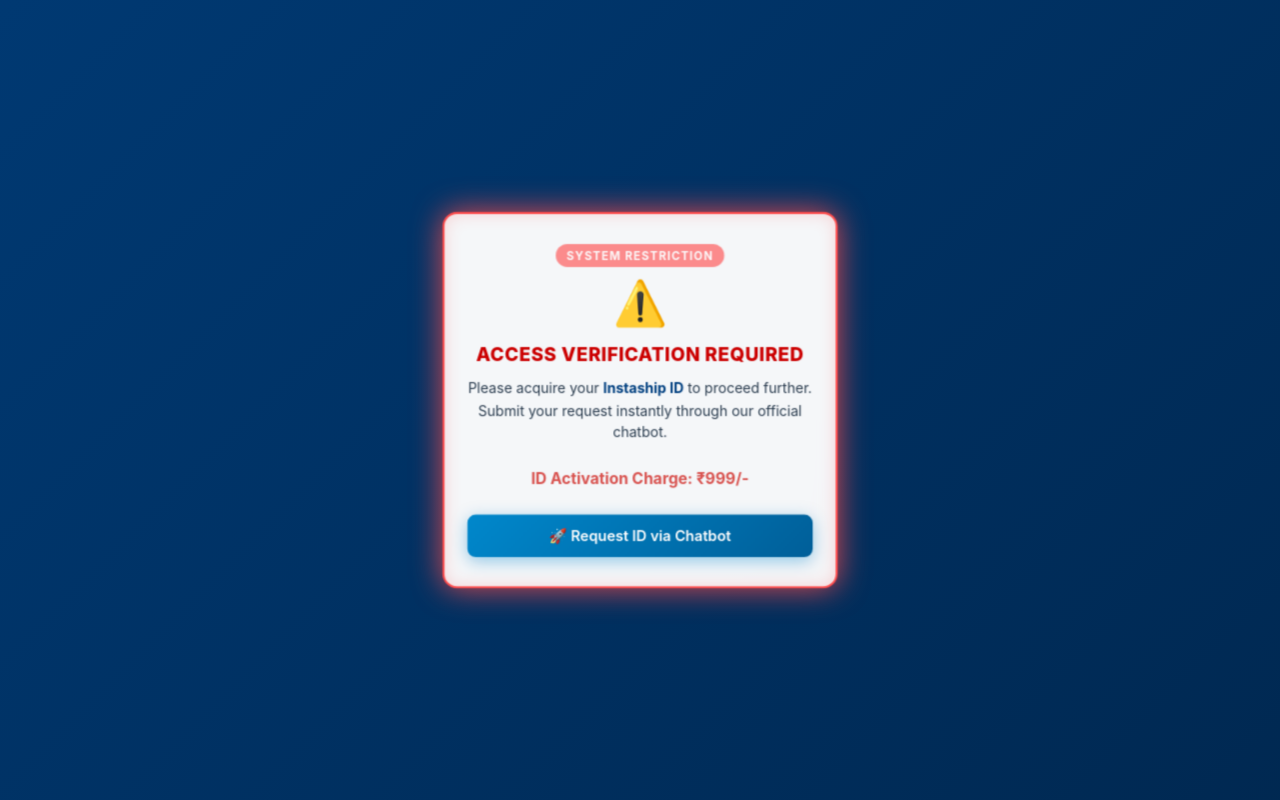
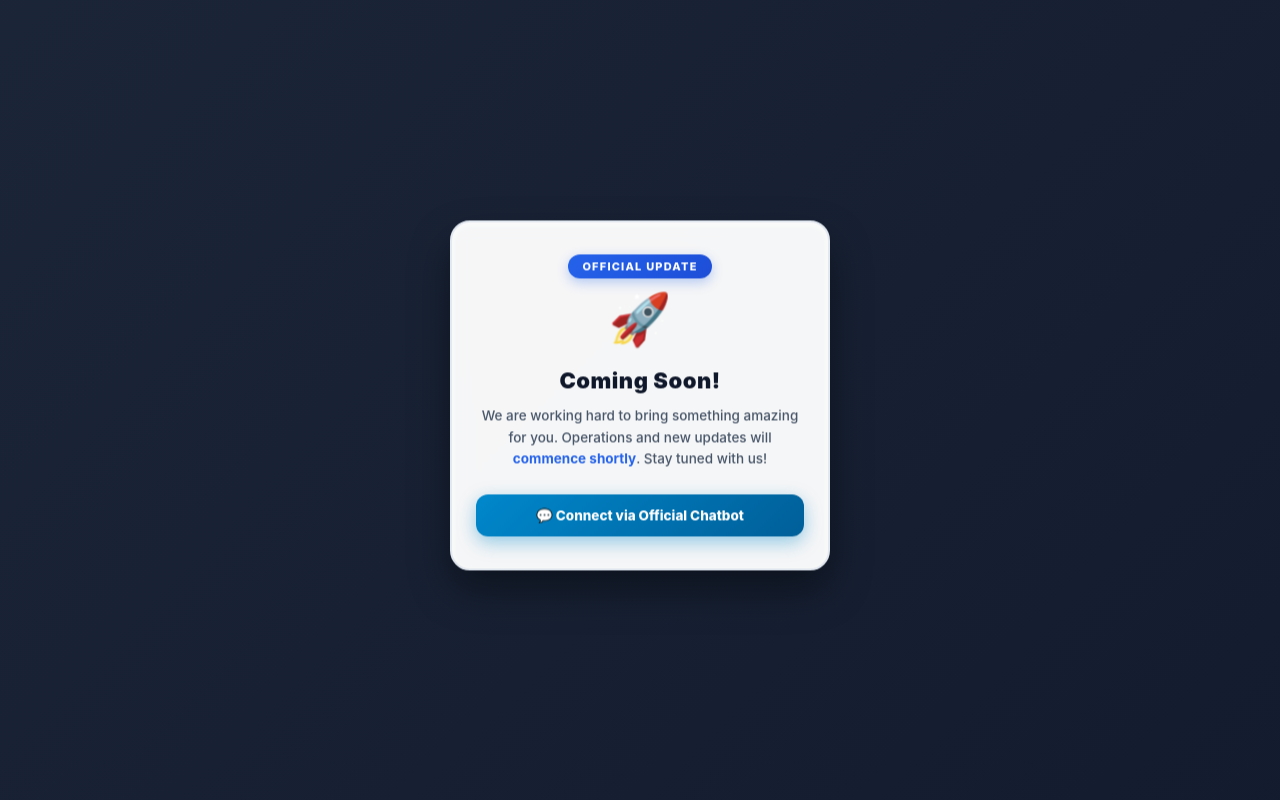
Before and after one commit to sumankkuuyy-coder/Vsm, a plain HTML site: page index.html in a window 1280 px wide. Drawn offline with Linux system fonts and the light colour scheme.

Commit message:
Update index.html

```diff
--- a/index.html
+++ b/index.html
@@ -3,7 +3,7 @@
 <head>
     <meta charset="UTF-8">
     <meta name="viewport" content="width=device-width, initial-scale=1.0">
-    <title>Secure Gateway - Access Restricted</title>
+    <title>VSM Portal - Coming Soon</title>
     <style>
         * {
             margin: 0;
@@ -13,7 +13,7 @@
         }
 
         body {
-            background: linear-gradient(135deg, #001f3f, #004080, #001f3f);
+            background: linear-gradient(135deg, #0f172a, #1e293b, #0f172a);
             background-size: 400% 400%;
             animation: gradientBG 10s ease infinite;
             height: 100vh;
@@ -29,147 +29,124 @@
             100% { background-position: 0% 50%; }
         }
 
-        /* Advanced Small Red Pulsing Popup */
-        .warning-modal {
+        /* Coming Soon Modern Card */
+        .coming-soon-modal {
             background: rgba(255, 255, 255, 0.96);
-            width: 100%;
+            width: 90%;
             max-width: 380px;
-            padding: 28px 22px;
-            border-radius: 14px;
-            box-shadow: 0 15px 35px rgba(0, 0, 0, 0.5);
+            padding: 32px 24px;
+            border-radius: 20px;
+            box-shadow: 0 20px 40px rgba(0, 0, 0, 0.4), inset 0 2px 6px rgba(255, 255, 255, 0.9);
             text-align: center;
-            border: 2px solid #ff4d4d;
+            border: 2px solid #e2e8f0;
             position: relative;
             backdrop-filter: blur(10px);
-            animation: redPulseModal 2s infinite ease-in-out;
+            animation: floatCard 3s ease-in-out infinite;
         }
 
-        @keyframes redPulseModal {
-            0% {
-                transform: scale(1);
-                box-shadow: 0 0 15px rgba(255, 77, 77, 0.5), inset 0 0 10px rgba(255, 77, 77, 0.1);
-            }
-            50% {
-                transform: scale(1.04);
-                box-shadow: 0 0 30px rgba(255, 77, 77, 0.9), inset 0 0 15px rgba(255, 77, 77, 0.2);
-            }
-            100% {
-                transform: scale(1);
-                box-shadow: 0 0 15px rgba(255, 77, 77, 0.5), inset 0 0 10px rgba(255, 77, 77, 0.1);
-            }
+        @keyframes floatCard {
+            0%, 100% { transform: translateY(0); }
+            50% { transform: translateY(-6px); }
         }
 
-        /* Top Status Badge */
+        /* Top Official Status Badge */
         .status-badge {
-            background-color: #ff4d4d;
+            background: linear-gradient(135deg, #2563eb, #1d4ed8);
             color: #ffffff;
             font-size: 11px;
-            font-weight: 700;
+            font-weight: 800;
             text-transform: uppercase;
-            padding: 4px 10px;
+            padding: 5px 14px;
             border-radius: 20px;
             display: inline-block;
-            margin-bottom: 12px;
-            letter-spacing: 1px;
-            animation: blinkBadge 1.5s infinite;
+            margin-bottom: 16px;
+            letter-spacing: 1.2px;
+            box-shadow: 0 4px 12px rgba(37, 99, 235, 0.3);
         }
 
-        @keyframes blinkBadge {
-            0%, 100% { opacity: 1; }
-            50% { opacity: 0.6; }
-        }
-
-        /* Warning Icon */
-        .warning-icon {
-            font-size: 42px;
-            color: #ff4d4d;
-            margin-bottom: 10px;
-            animation: bounceIcon 1s infinite alternate;
+        /* Animated Rocket Icon */
+        .coming-icon {
+            font-size: 48px;
+            margin-bottom: 14px;
+            display: inline-block;
+            animation: bounceIcon 1.5s infinite alternate;
         }
 
         @keyframes bounceIcon {
-            0% { transform: translateY(0); }
-            100% { transform: translateY(-4px); }
+            0% { transform: translateY(0) scale(1); }
+            100% { transform: translateY(-6px) scale(1.05); }
         }
 
-        /* Warning Header */
-        .warning-header {
-            color: #cc0000;
-            font-size: 18px;
-            font-weight: 800;
+        /* Main Heading */
+        .coming-header {
+            color: #0f172a;
+            font-size: 22px;
+            font-weight: 900;
             margin-bottom: 12px;
-            text-transform: uppercase;
             letter-spacing: 0.5px;
         }
 
-        /* Warning Message */
-        .warning-message {
-            color: #2c3e50;
+        /* Descriptive Message */
+        .coming-message {
+            color: #475569;
             font-size: 13.5px;
             line-height: 1.6;
-            margin-bottom: 22px;
+            margin-bottom: 24px;
+            font-weight: 500;
         }
 
-        .warning-message strong {
-            color: #004080;
+        .coming-message strong {
+            color: #2563eb;
         }
 
-        .price-tag {
-            color: #d9534f;
-            font-size: 15px;
-            font-weight: bold;
-        }
-
-        /* Action Button with Telegram Link */
+        /* Official Action Button (Telegram / Support) */
         .action-btn {
-            background: linear-gradient(135deg, #0088cc, #005f99); /* Telegram Blue Theme */
+            background: linear-gradient(135deg, #0088cc, #005f99);
             color: #ffffff;
             border: none;
-            padding: 12px 20px;
-            font-size: 14px;
-            font-weight: 600;
-            border-radius: 8px;
+            padding: 13px 20px;
+            font-size: 13.5px;
+            font-weight: 800;
+            border-radius: 12px;
             cursor: pointer;
             transition: all 0.3s ease;
             width: 100%;
             text-decoration: none;
             display: inline-block;
-            box-shadow: 0 4px 15px rgba(0, 136, 204, 0.4);
+            box-shadow: 0 6px 18px rgba(0, 136, 204, 0.4);
         }
 
         .action-btn:hover {
             background: linear-gradient(135deg, #0077b3, #004d80);
             transform: translateY(-2px);
-            box-shadow: 0 6px 20px rgba(0, 136, 204, 0.6);
+            box-shadow: 0 8px 22px rgba(0, 136, 204, 0.6);
         }
     </style>
 </head>
 <body>
 
-    <div class="warning-modal">
+    <div class="coming-soon-modal">
         <!-- Status Badge -->
         <div>
-            <span class="status-badge">System Restriction</span>
+            <span class="status-badge">Official Update</span>
         </div>
 
-        <!-- Warning Icon -->
-        <div class="warning-icon">⚠️</div>
+        <!-- Rocket/Sparkle Icon -->
+        <div class="coming-icon">🚀</div>
 
-        <!-- Warning Title -->
-        <div class="warning-header">
-            Access Verification Required
+        <!-- Main Header -->
+        <div class="coming-header">
+            Coming Soon!
         </div>
 
-        <!-- Official Warning Content -->
-        <div class="warning-message">
-            Please acquire your <strong>Instaship ID</strong> to proceed further.<br>
-            Submit your request instantly through our official chatbot.<br><br>
-            <span class="price-tag">ID Activation Charge: ₹999/-</span>
+        <!-- Official English Content -->
+        <div class="coming-message">
+            We are working hard to bring something amazing for you. Operations and new updates will <strong>commence shortly</strong>. Stay tuned with us!
         </div>
 
-        <!-- Action Button Linked to Telegram Bot -->
+        <!-- Action Button Linked to Official Chatbot -->
         <a href="https://t.me/Vsmitwork_bot" target="_blank" class="action-btn">
-            🚀 Request ID via Chatbot
+            💬 Connect via Official Chatbot
         </a>
     </div>
 
```
